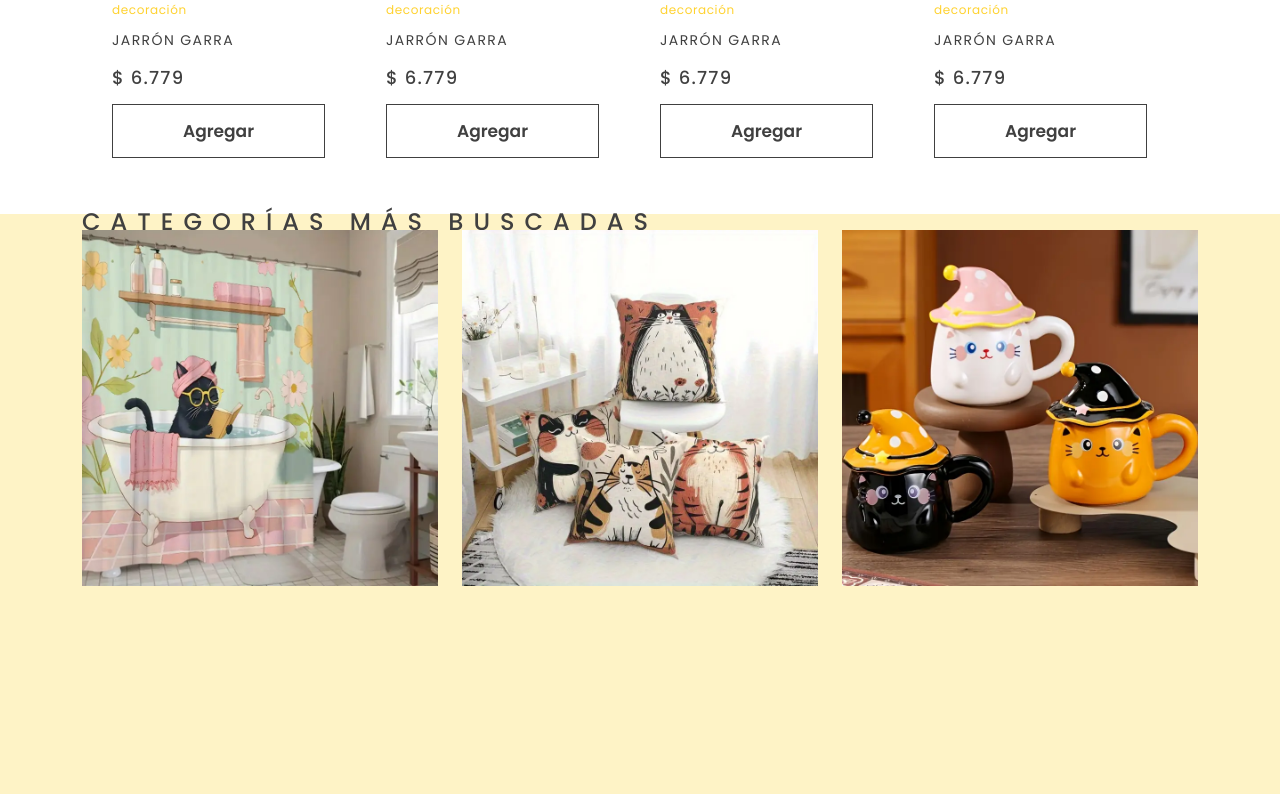
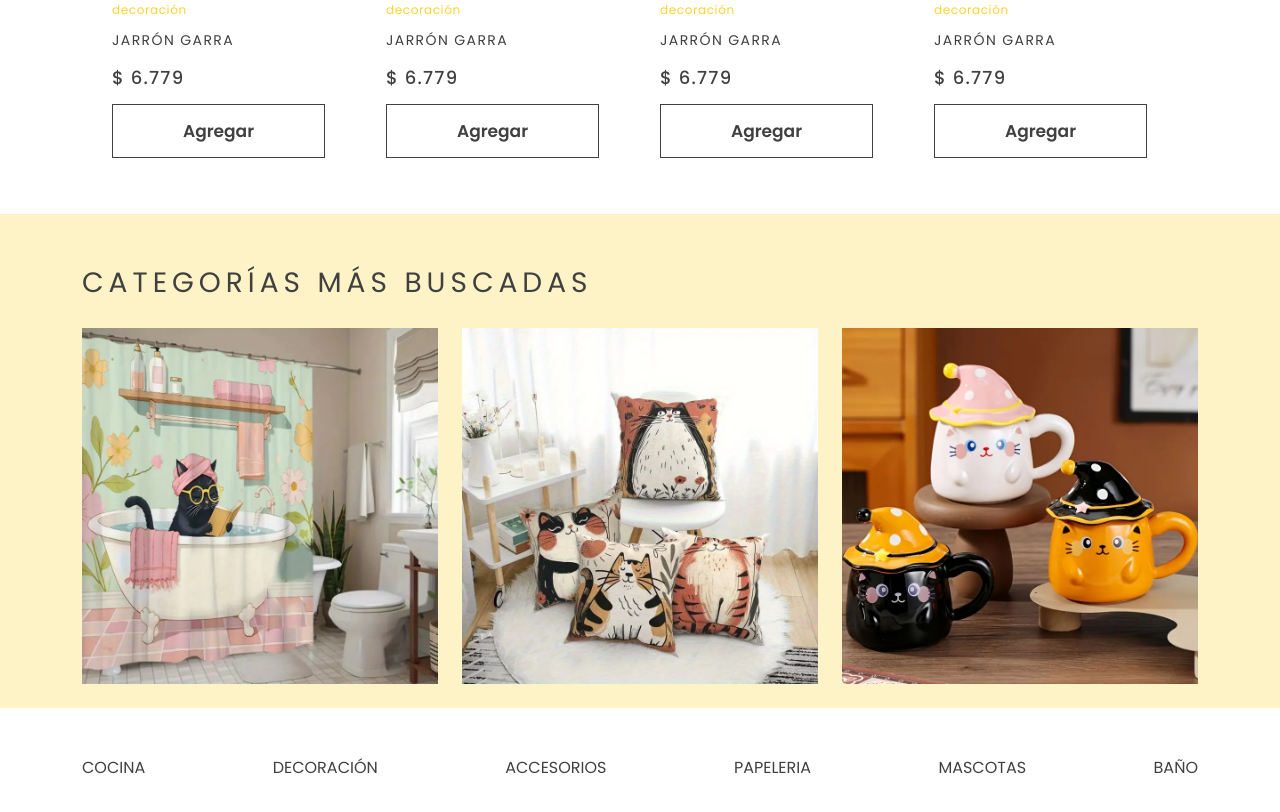
Before and after one commit to TrelawneyJourney/proyecto-final-hellooow, a plain HTML site: page index.html in a window 1280 px wide. Shown: the part 988-1800 px from the top of the page. Drawn offline with nearby package versions, Linux system fonts and the light colour scheme.

Commit message:
add categorias

```diff
--- a/css/style.css
+++ b/css/style.css
@@ -10,6 +10,9 @@
   --terciary: #35495e;
   --acent: #ffd230;
   --primary-font: "Poppins", sans-serif;
+}
+.backg-primary {
+  background-color: var(--primary);
 }
 p {
   margin: 0px;
@@ -25,6 +28,7 @@ header {
 
 a {
   text-decoration: none;
+  color: var(--secondary);
 }
 
 .menu ul {
@@ -147,7 +151,12 @@ a {
   font-size: 16px;
   line-height: 18.988px;
 }
-
+/*categorias mas buscadas*/
+.categoria-titulo {
+  font-size: 28px;
+  text-transform: uppercase;
+  letter-spacing: 5px;
+}
 @media (max-width: 1200px) {
   .hero-title {
     font-size: 38px;
--- a/index.html
+++ b/index.html
@@ -56,8 +56,12 @@
           <!--menu-->
           <div class="col-12 col-md-4 mb-3 mb-md-0">
             <nav class="menu d-flex justify-content-center">
-              <ul class="list-unstyled d-flex justify-content-center">
-                <li><a aria-current="page" href="#">Inicio</a></li>
+              <ul
+                class="list-unstyled d-flex justify-content-center text-uppercase"
+              >
+                <li>
+                  <a aria-current="page" href="#">Inicio</a>
+                </li>
                 <li><a href="#">Productos</a></li>
                 <li><a href="#">Contacto</a></li>
               </ul>
@@ -243,29 +247,29 @@
     </section>
 
     <!--categorias mas buscadas-->
-    <section class="container-fluid hero">
+    <section class="container-fluid backg-primary">
       <div class="container">
-        <div class="row">
-          <div class="col-12">
-            <p class="nuevos-titulo">categorías más buscadas</p>
+        <div class="row mb-4">
+          <div class="col-12 mb-4 pt-5">
+            <p class="categoria-titulo">categorías más buscadas</p>
           </div>
-          <div class="col-12">
+          <div class="col-12 mb-4">
             <div class="row">
-              <div class="col-4">
+              <div class="col-12 col-md-4 mb-4 mb-md-0">
                 <img
                   src="assets/img/categorias/categoria-1.webp"
                   alt=""
                   class="img-fluid"
                 />
               </div>
-              <div class="col-4">
+              <div class="col-12 col-md-4 mb-4 mb-md-0">
                 <img
                   src="assets/img/categorias/categoria-2.webp"
                   alt=""
                   class="img-fluid"
                 />
               </div>
-              <div class="col-4">
+              <div class="col-12 col-md-4 mb-4 mb-md-0">
                 <img
                   src="assets/img/categorias/categoria-3.webp"
                   alt=""
@@ -278,6 +282,23 @@
       </div>
     </section>
 
+    <!--categorias-->
+    <section class="container">
+      <div class="row">
+        <div class="col d-none d-md-flex justify-content-center py-4 mb-2">
+          <ul
+            class="list-unstyled d-flex w-100 justify-content-between gap-3 m-0 text-uppercase"
+          >
+            <li><a href="#">cocina</a></li>
+            <li><a href="#">decoración</a></li>
+            <li><a href="#">accesorios</a></li>
+            <li><a href="#">papeleria</a></li>
+            <li><a href="#">mascotas</a></li>
+            <li><a href="#">baño</a></li>
+          </ul>
+        </div>
+      </div>
+    </section>
     <script
       src="https://cdn.jsdelivr.net/npm/bootstrap@5.3.7/dist/js/bootstrap.bundle.min.js"
       integrity="sha384-ndDqU0Gzau9qJ1lfW4pNLlhNTkCfHzAVBReH9diLvGRem5+R9g2FzA8ZGN954O5Q"
```
